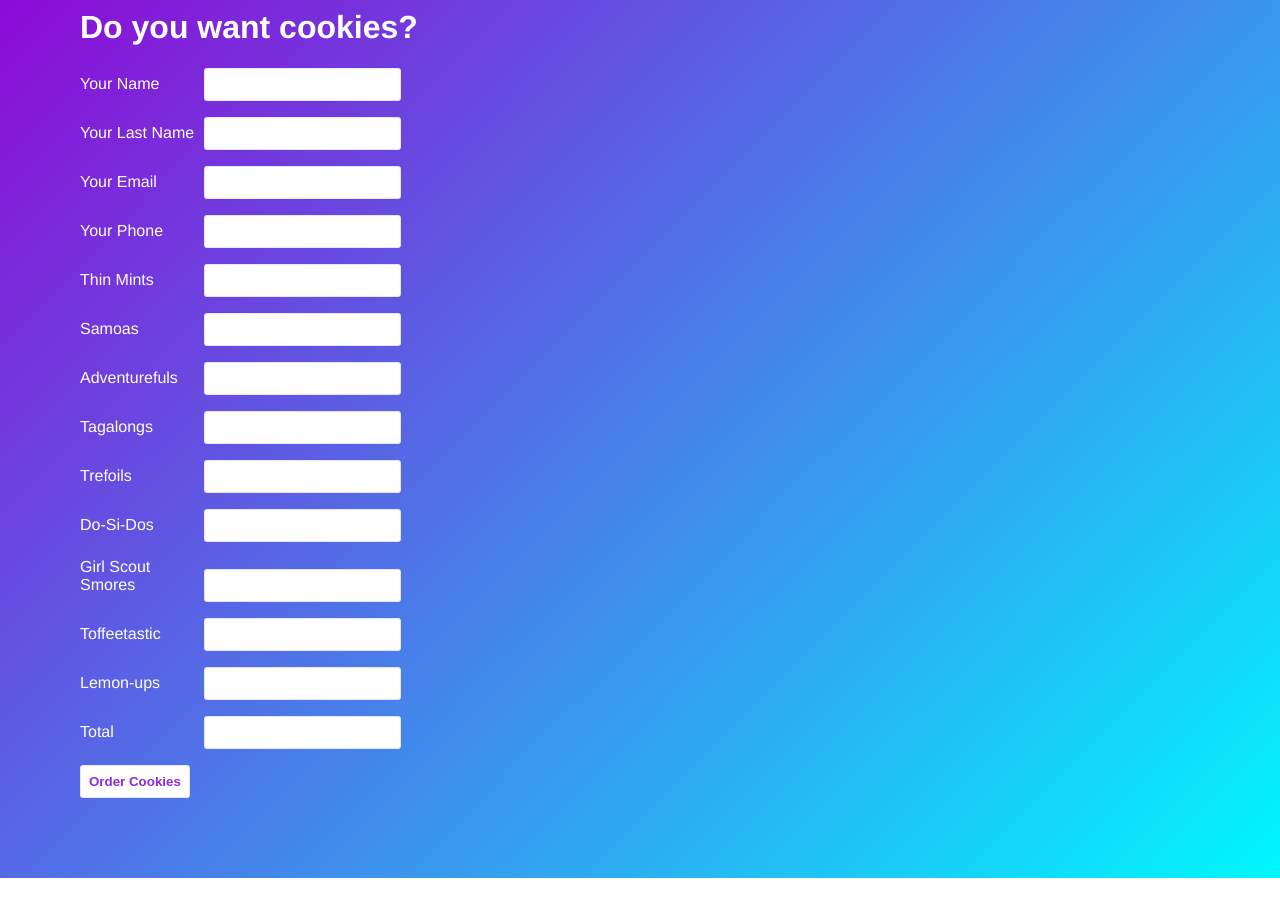
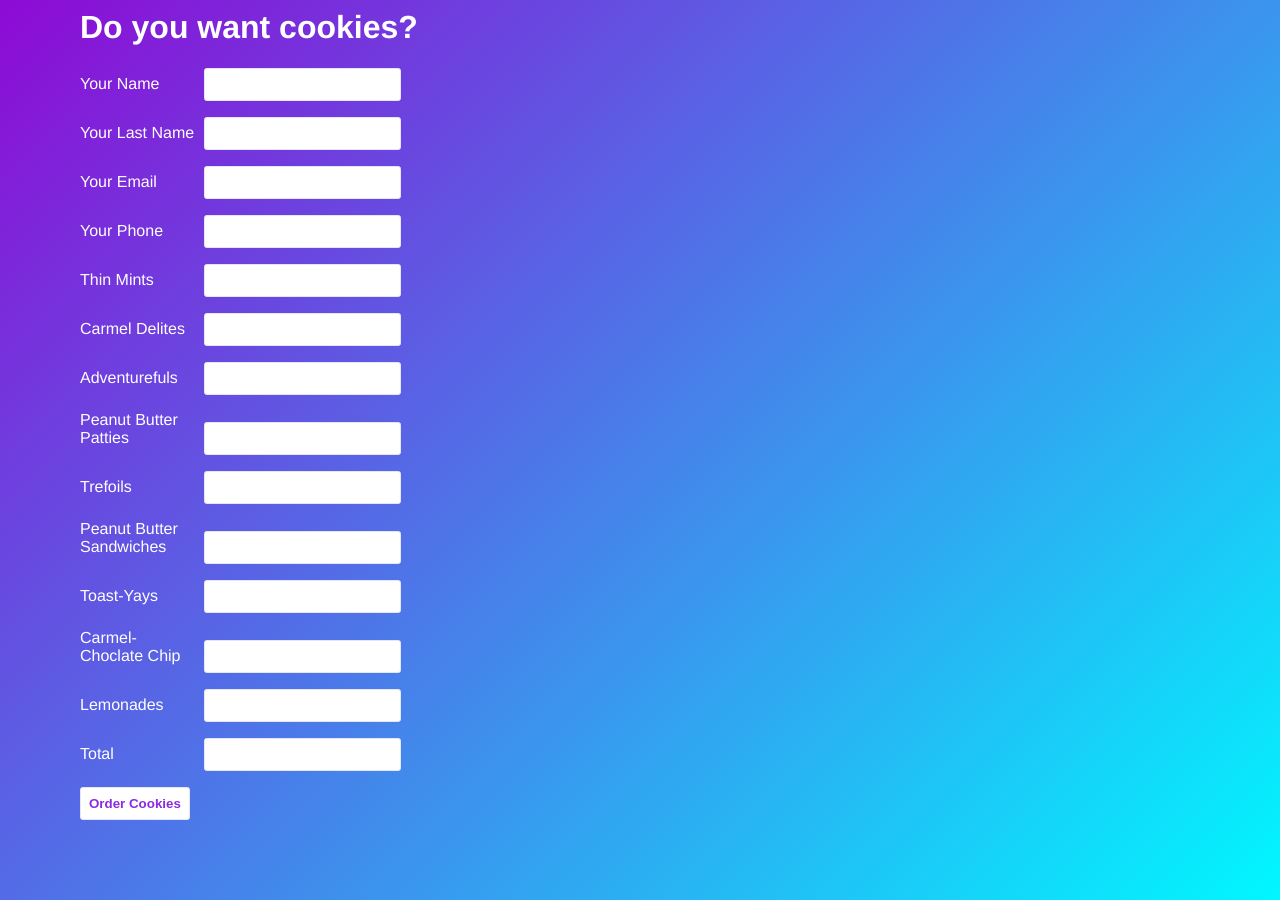
Before and after one commit to gspenguin/gspenguin.github.io, a Jekyll site: the page built from cookies.md, in a window 1280 px wide and 900 px high, scrolled down 816 px. Built offline with Jekyll 4.4.1, drawn with Linux system fonts in a browser that asks for light colours; before the commit the page ends 1694 px from its top, so only the background shows below that.

Commit message:
Update cookies.md

```diff
--- a/cookies.md
+++ b/cookies.md
@@ -23,7 +23,7 @@ layout: default
 <input type="tel" id="Phone" name="Phone" required="required" />
 </div>
 
-{% assign cookies = "Thin Mints,Samoas,Adventurefuls,Tagalongs,Trefoils,Do-Si-Dos,Girl Scout Smores,Toffeetastic,Lemon-ups" | split: "," %}
+{% assign cookies = "Thin Mints,Carmel Delites,Adventurefuls,Peanut Butter Patties,Trefoils,Peanut Butter Sandwiches,Toast-Yays,Carmel-Choclate Chip,Lemonades" | split: "," %}
 {% for cookie in cookies %}
 <div>
 <label for="{{cookie}}">{{cookie}}</label>
```
